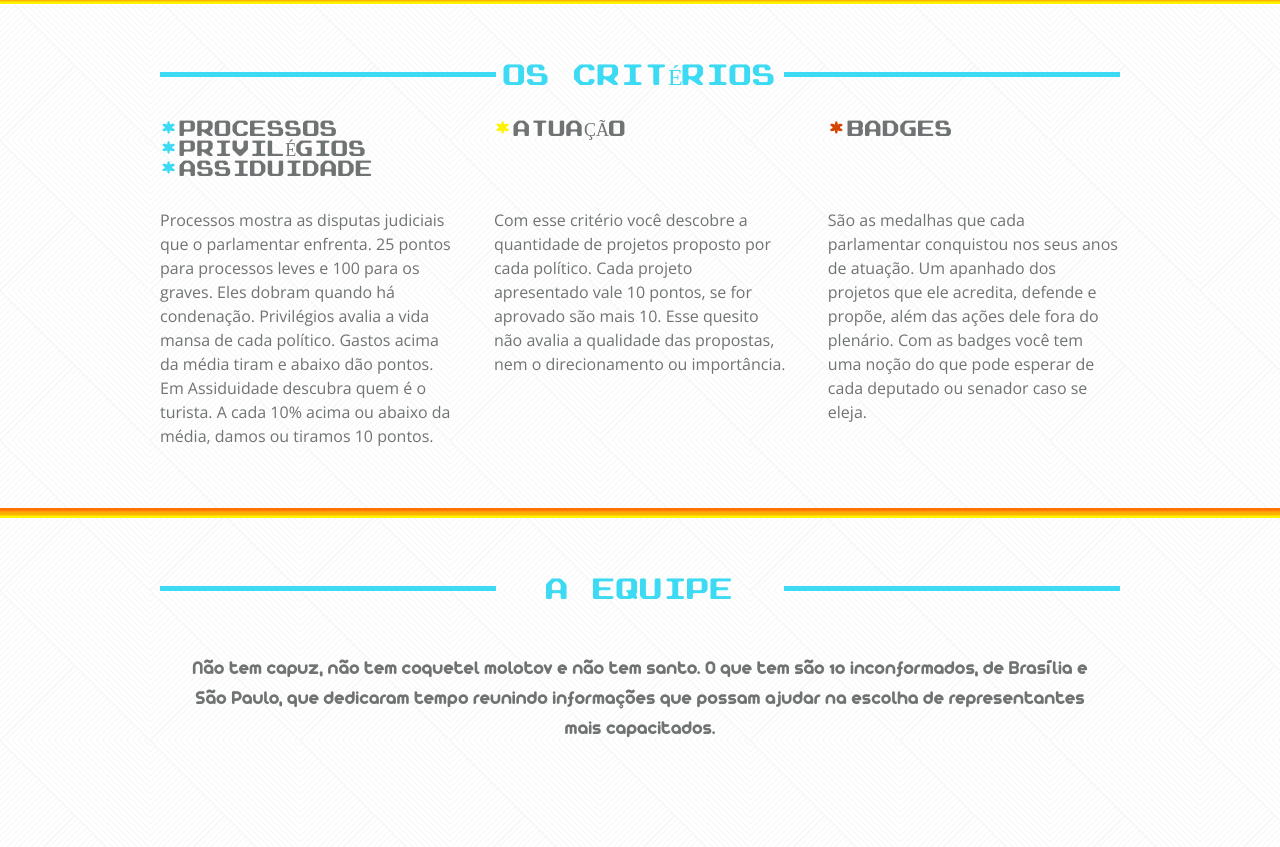
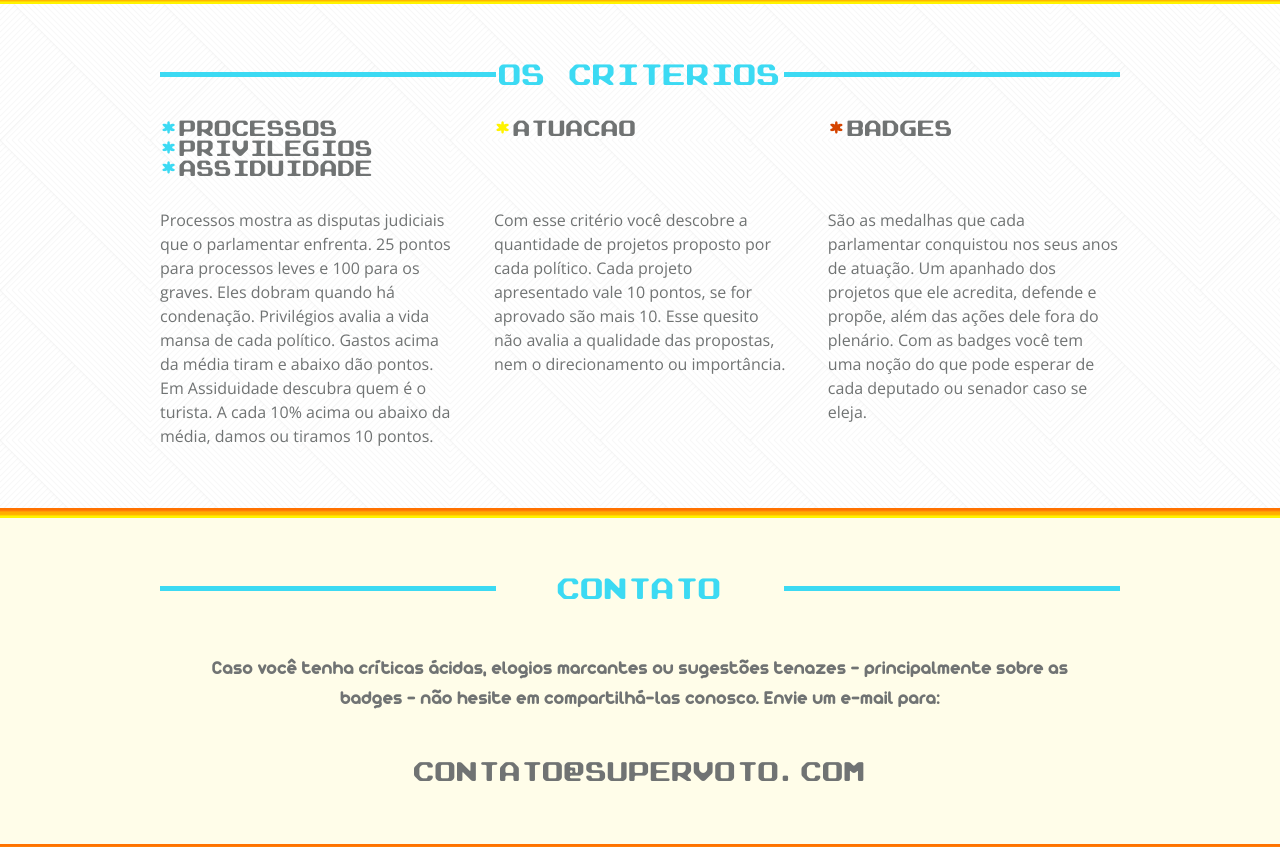
Before and after one commit to leandroferreira/supervoto, a website with bundled scripts: page src/about.html in a window 1280 px wide. Shown: the part 460-1307 px from the top of the page. Built offline with nearby package versions, Linux system fonts and the light colour scheme; files whose address does not match are found by name.

Commit message:
area de contato

```diff
--- a/src/about.html
+++ b/src/about.html
@@ -43,23 +43,30 @@
         </section>
         <section id="criterios">
             <div class="container">
-                <h2>OS CRITÉRIOS</h2>
+                <h2>OS CRITERIOS</h2>
                 <div class="col cyan">
                     <header>
                         <h3>Processos</h3>
-                        <h3>Privilégios</h3>
+                        <h3>Privilegios</h3>
                         <h3>Assiduidade</h3>
                     </header>
                     <p><strong>Processos</strong> mostra as disputas judiciais que o parlamentar enfrenta. 25 pontos para processos leves e 100 para os graves. Eles dobram quando há condenação. <strong>Privilégios</strong> avalia a vida mansa de cada político. Gastos acima da média tiram e abaixo dão pontos. Em <strong>Assiduidade</strong> descubra quem é o turista. A cada 10% acima ou abaixo da média, damos ou tiramos 10 pontos.</p>
                 </div>
                 <div class="col yellow">
-                    <header><h3>Atuação</h3></header>
+                    <header><h3>Atuacao</h3></header>
                     <p>Com esse critério você descobre a quantidade de projetos proposto por cada político. Cada projeto apresentado vale 10 pontos, se for aprovado são mais 10. Esse quesito não avalia a qualidade das propostas, nem o direcionamento ou importância.</p>
                 </div>
                 <div class="col red">
                     <header><h3>Badges</h3></header>
                     <p>São as medalhas que cada parlamentar conquistou nos seus anos de atuação. Um apanhado dos projetos que ele acredita, defende e propõe, além das ações dele fora do plenário. Com as badges você tem uma noção do que pode esperar de cada deputado ou senador caso se eleja.</p>
                 </div>
+            </div>
+        </section>
+        <section id="contato">
+            <div class="container">
+                <h2>CONTATO</h2>
+                <p class="big">Caso você tenha críticas ácidas, elogios marcantes ou sugestões tenazes - principalmente sobre as badges - não hesite em compartilhá-las conosco. Envie um e-mail para:</p>
+                <a class="email" href="mailto:contato@supervoto.com">contato@supervoto.com</a>
             </div>
         </section>
         <section id="equipe">
--- a/src/sass/_about-content.sass
+++ b/src/sass/_about-content.sass
@@ -55,6 +55,20 @@ body.about
     text-align: center
     padding: 20px
     padding-bottom: 50px
+
+#contato
+  background: #fffde9
+
+  a.email
+    text-align: center
+    text-decoration: none
+    display: block
+    @include font-size(22)
+    font-family: $arcade-rounded
+    color: $gray-medium
+
+    &:hover
+      text-decoration: underline
 
 #sobre
   background: #fff7b6
```
Also changed, not shown: build/about.html, build/css/about.css, build/css/style.css.
